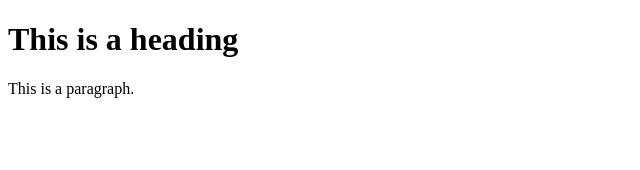
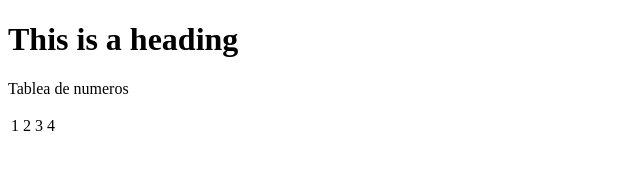
Before and after one commit to paserafim/site-esas, a plain HTML site: page index.html in a window 1280 px wide. Shown: the full height of the page, 0-640 px from the left. Drawn offline with Linux system fonts and the light colour scheme.

Commit message:
adicionei tabela de numeros.

```diff
--- a/index.html
+++ b/index.html
@@ -4,7 +4,14 @@
 <body>
 
 <h1>This is a heading</h1>
-<p>This is a paragraph.</p>
-
+<p>Tablea de numeros</p>
+<table>
+    <tr>
+        <td>1</td>
+        <td>2</td>
+        <td>3</td>
+        <td>4</td>
+    </tr>
+</table>
 </body>
 </html>
```
